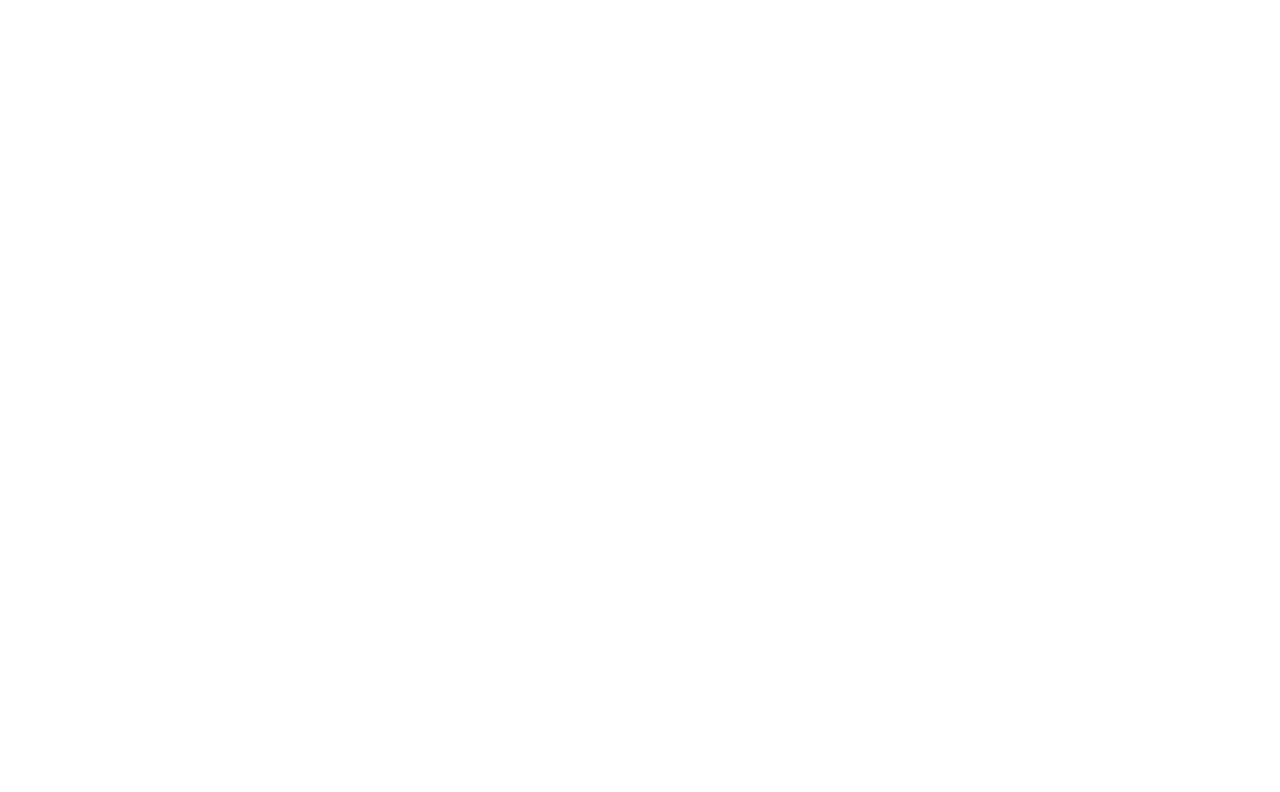
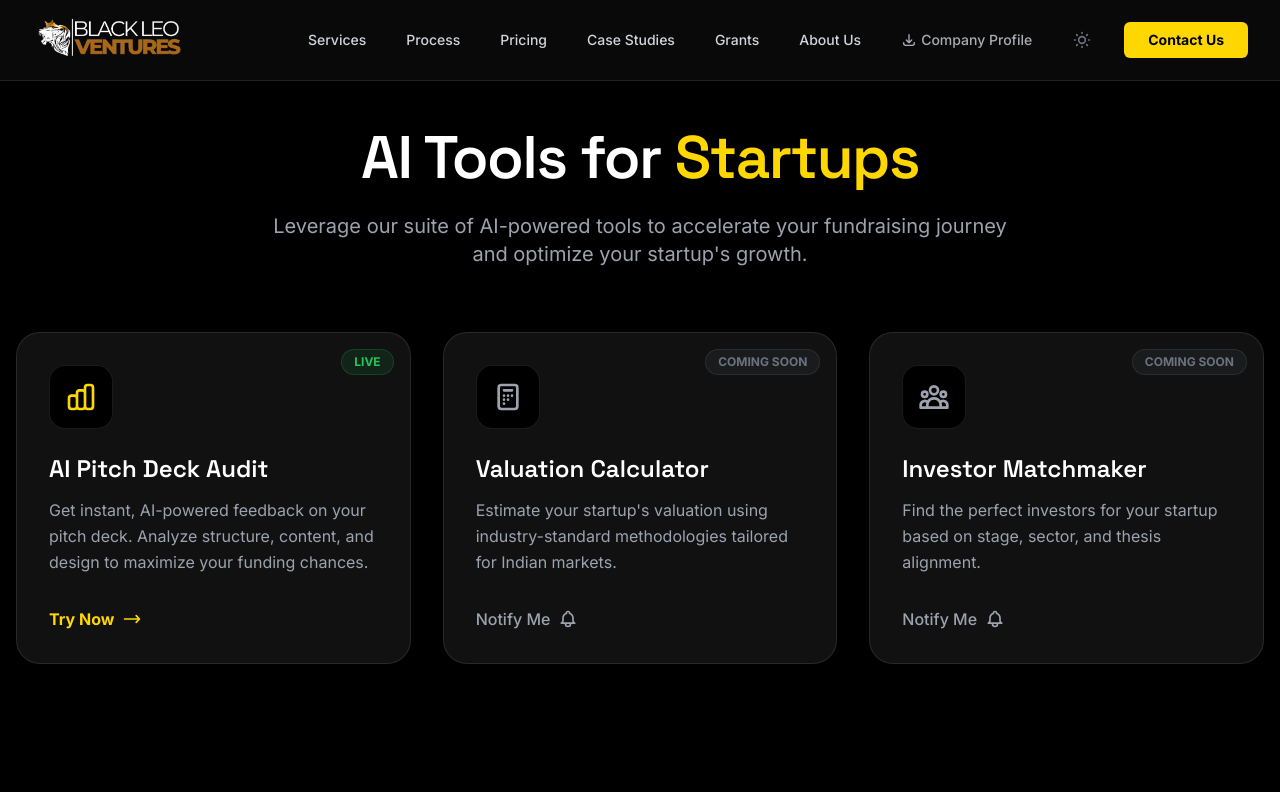
Before and after one commit to mohit-dhiman-cs/Black-Leo-Ventures, a React (Vite) app in the folder client/: page /tools in a window 1280 px wide. Before the commit this address had no page. Shown: the top 792 px of the page. Built offline with nearby package versions, Linux system fonts and the light colour scheme.

Commit message:
Create AI Tools page and update footer link

```diff
--- a/client/src/App.jsx
+++ b/client/src/App.jsx
@@ -3,6 +3,7 @@
 import Home from './pages/Home';
 import PitchDeckAudit from './pages/PitchDeckAudit';
 import About from './pages/About';
+import Tools from './pages/Tools';
 
 function App() {
   return (
@@ -11,7 +12,7 @@
         <Route path="/" element={<Home />} />
         <Route path="/audit" element={<PitchDeckAudit />} />
         <Route path="/about" element={<About />} />
-        <Route path="/about" element={<About />} />
+        <Route path="/tools" element={<Tools />} />
       </Routes>
     </Router>
   );
--- a/client/src/components/Footer.jsx
+++ b/client/src/components/Footer.jsx
@@ -46,7 +46,7 @@
                             <li><a href="#case-studies" className="text-gray-600 dark:text-gray-400 hover:text-black dark:hover:text-white transition-colors text-sm">Case Studies</a></li>
                             <li><a href="#process" className="text-gray-600 dark:text-gray-400 hover:text-black dark:hover:text-white transition-colors text-sm">Our Process</a></li>
                             <li><a href="#faq" className="text-gray-600 dark:text-gray-400 hover:text-black dark:hover:text-white transition-colors text-sm">FAQ</a></li>
-                            <li><a href="/ai-tools" className="text-gray-600 dark:text-gray-400 hover:text-black dark:hover:text-white transition-colors text-sm">AI Tools</a></li>
+                            <li><a href="/tools" className="text-gray-600 dark:text-gray-400 hover:text-black dark:hover:text-white transition-colors text-sm">AI Tools</a></li>
                             <li>
                                 <button
                                     onClick={() => {
--- /dev/null
+++ b/client/src/pages/Tools.jsx
@@ -0,0 +1,117 @@
+import React, { useEffect } from 'react';
+import Navbar from '../components/Navbar';
+import Footer from '../components/Footer';
+import { Link } from 'react-router-dom';
+
+const Tools = () => {
+    useEffect(() => {
+        window.scrollTo(0, 0);
+    }, []);
+
+    const tools = [
+        {
+            title: "AI Pitch Deck Audit",
+            description: "Get instant, AI-powered feedback on your pitch deck. Analyze structure, content, and design to maximize your funding chances.",
+            icon: (
+                <svg className="w-8 h-8 text-[#FFD700]" fill="none" stroke="currentColor" viewBox="0 0 24 24">
+                    <path strokeLinecap="round" strokeLinejoin="round" strokeWidth="2" d="M9 19v-6a2 2 0 00-2-2H5a2 2 0 00-2 2v6a2 2 0 002 2h2a2 2 0 002-2zm0 0V9a2 2 0 012-2h2a2 2 0 012 2v10m-6 0a2 2 0 002 2h2a2 2 0 002-2m0 0V5a2 2 0 012-2h2a2 2 0 012 2v14a2 2 0 01-2 2h-2a2 2 0 01-2-2z" />
+                </svg>
+            ),
+            link: "/audit",
+            status: "Live"
+        },
+        {
+            title: "Valuation Calculator",
+            description: "Estimate your startup's valuation using industry-standard methodologies tailored for Indian markets.",
+            icon: (
+                <svg className="w-8 h-8 text-gray-400" fill="none" stroke="currentColor" viewBox="0 0 24 24">
+                    <path strokeLinecap="round" strokeLinejoin="round" strokeWidth="2" d="M9 7h6m0 36v-3m-3 3h.01M9 17h.01M9 14h.01M12 14h.01M15 11h.01M12 11h.01M9 11h.01M7 21h10a2 2 0 002-2V5a2 2 0 00-2-2H7a2 2 0 00-2 2v14a2 2 0 002 2z" />
+                </svg>
+            ),
+            link: "#",
+            status: "Coming Soon"
+        },
+        {
+            title: "Investor Matchmaker",
+            description: "Find the perfect investors for your startup based on stage, sector, and thesis alignment.",
+            icon: (
+                <svg className="w-8 h-8 text-gray-400" fill="none" stroke="currentColor" viewBox="0 0 24 24">
+                    <path strokeLinecap="round" strokeLinejoin="round" strokeWidth="2" d="M17 20h5v-2a3 3 0 00-5.356-1.857M17 20H7m10 0v-2c0-.656-.126-1.283-.356-1.857M7 20H2v-2a3 3 0 015.356-1.857M7 20v-2c0-.656.126-1.283.356-1.857m0 0a5.002 5.002 0 019.288 0M15 7a3 3 0 11-6 0 3 3 0 016 0zm6 3a2 2 0 11-4 0 2 2 0 014 0zM7 10a2 2 0 11-4 0 2 2 0 014 0z" />
+                </svg>
+            ),
+            link: "#",
+            status: "Coming Soon"
+        }
+    ];
+
+    return (
+        <div className="bg-white dark:bg-black min-h-screen text-gray-900 dark:text-white transition-colors duration-300">
+            <Navbar />
+
+            <div className="pt-32 pb-16 px-4">
+                <div className="max-w-7xl mx-auto">
+                    <div className="text-center mb-16">
+                        <h1 className="text-4xl md:text-6xl font-extrabold text-black dark:text-white tracking-tight mb-6">
+                            AI Tools for <span className="text-[#FFD700]">Startups</span>
+                        </h1>
+                        <p className="text-xl text-gray-600 dark:text-gray-400 max-w-3xl mx-auto">
+                            Leverage our suite of AI-powered tools to accelerate your fundraising journey and optimize your startup's growth.
+                        </p>
+                    </div>
+
+                    <div className="grid grid-cols-1 md:grid-cols-2 lg:grid-cols-3 gap-8">
+                        {tools.map((tool, index) => (
+                            <div key={index} className="bg-gray-50 dark:bg-[#111] rounded-3xl p-8 border border-gray-200 dark:border-white/10 hover:border-[#FFD700] dark:hover:border-[#FFD700] transition-all duration-300 group relative overflow-hidden">
+                                {tool.status === "Live" && (
+                                    <div className="absolute top-4 right-4 bg-green-500/10 text-green-500 text-xs font-bold px-3 py-1 rounded-full border border-green-500/20">
+                                        LIVE
+                                    </div>
+                                )}
+                                {tool.status === "Coming Soon" && (
+                                    <div className="absolute top-4 right-4 bg-gray-500/10 text-gray-500 text-xs font-bold px-3 py-1 rounded-full border border-gray-500/20">
+                                        COMING SOON
+                                    </div>
+                                )}
+
+                                <div className="w-16 h-16 rounded-2xl bg-white dark:bg-black border border-gray-200 dark:border-white/10 flex items-center justify-center mb-6 group-hover:scale-110 transition-transform duration-300">
+                                    {tool.icon}
+                                </div>
+
+                                <h3 className="text-2xl font-bold text-black dark:text-white mb-3">
+                                    {tool.title}
+                                </h3>
+
+                                <p className="text-gray-600 dark:text-gray-400 mb-8 leading-relaxed">
+                                    {tool.description}
+                                </p>
+
+                                {tool.status === "Live" ? (
+                                    <Link
+                                        to={tool.link}
+                                        className="inline-flex items-center text-[#FFD700] font-bold hover:translate-x-2 transition-transform duration-300"
+                                    >
+                                        Try Now
+                                        <svg className="w-5 h-5 ml-2" fill="none" stroke="currentColor" viewBox="0 0 24 24">
+                                            <path strokeLinecap="round" strokeLinejoin="round" strokeWidth="2" d="M17 8l4 4m0 0l-4 4m4-4H3" />
+                                        </svg>
+                                    </Link>
+                                ) : (
+                                    <span className="inline-flex items-center text-gray-400 font-medium cursor-not-allowed">
+                                        Notify Me
+                                        <svg className="w-5 h-5 ml-2" fill="none" stroke="currentColor" viewBox="0 0 24 24">
+                                            <path strokeLinecap="round" strokeLinejoin="round" strokeWidth="2" d="M15 17h5l-1.405-1.405A2.032 2.032 0 0118 14.158V11a6.002 6.002 0 00-4-5.659V5a2 2 0 10-4 0v.341C7.67 6.165 6 8.388 6 11v3.159c0 .538-.214 1.055-.595 1.436L4 17h5m6 0v1a3 3 0 11-6 0v-1m6 0H9" />
+                                        </svg>
+                                    </span>
+                                )}
+                            </div>
+                        ))}
+                    </div>
+                </div>
+            </div>
+
+            <Footer />
+        </div>
+    );
+};
+
+export default Tools;
```
